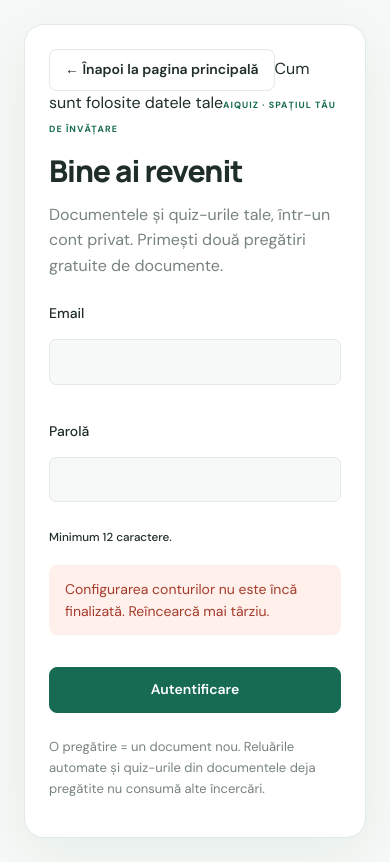
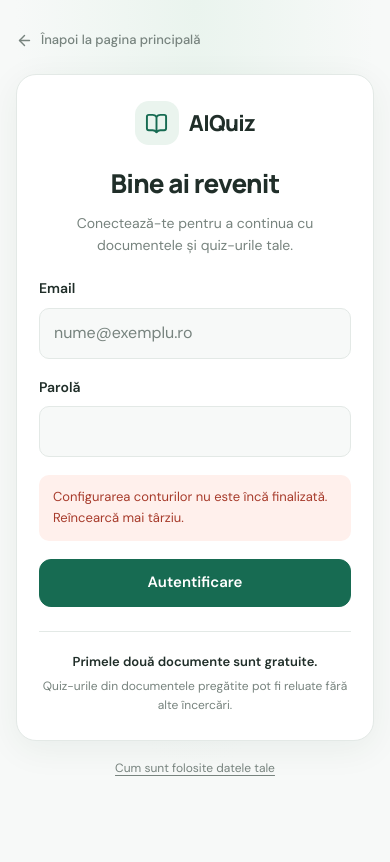
Before and after one commit to Dancik018/AiQuizzis, a Next.js app: page / in a window 390 px wide. Both pictures are taken after a click on the button "Autentificare / Creează cont". Built offline with nearby package versions, Linux system fonts and the light colour scheme; no server answers.

Commit message:
Polish responsive login and remove redundant captions

```diff
--- a/src/app/globals.css
+++ b/src/app/globals.css
@@ -1407,22 +1407,328 @@ legend {
 }
 
 /* Account boundaries and administrator workspace */
-.auth-shell { min-height:100vh; display:grid; place-items:center; padding:24px; background:var(--background,#f5f9f7); }
-.auth-card { width:min(100%,480px); background:var(--surface,#fff); border:1px solid var(--border,#dbe5e0); border-radius:20px; padding:32px; box-shadow:0 16px 60px #163b2710; }
-.auth-card h1 { margin:12px 0; font-size:30px; }
-.auth-card form { display:grid; gap:18px; margin:24px 0; }
-.auth-card label { display:grid; gap:8px; }
-.auth-card input { width:100%; padding:12px; }
-.auth-card p { line-height:1.6; }
-.google-login { display:block; text-align:center; border:1px solid var(--border,#dbe5e0); border-radius:9px; padding:12px; margin:12px 0; }
-.account-bar { display:flex; align-items:center; justify-content:flex-end; flex-wrap:wrap; gap:12px; padding:12px 24px; border-bottom:1px solid var(--border,#dbe5e0); background:var(--surface,#fff); }
-.account-bar span { overflow-wrap:anywhere; }
-.account-bar b { font-size:13px; }
-.account-notice { margin:12px 24px; }
-.admin-shell { max-width:1100px; margin:auto; padding:32px 24px; }
-.admin-users { display:grid; gap:16px; }
-.admin-user { display:flex; justify-content:space-between; align-items:center; gap:20px; padding:24px; background:var(--surface,#fff); border:1px solid var(--border,#dbe5e0); border-radius:14px; }
-.admin-user h3 { overflow-wrap:anywhere; }
-.admin-user input[type=number] { width:90px; }
-.admin-user form { margin-bottom:12px; }
-@media(max-width:600px){.account-bar{justify-content:flex-start;padding:12px;font-size:12px;gap:8px;}.auth-card{padding:24px;}.admin-user{display:block;padding:18px;}.admin-user>div+div{margin-top:16px;}}
+.auth-shell {
+  min-height: 100vh;
+  display: grid;
+  place-items: center;
+  padding: 24px;
+  background: var(--bg);
+}
+.auth-card {
+  width: min(100%, 480px);
+  background: var(--surface, #fff);
+  border: 1px solid var(--border, #dbe5e0);
+  border-radius: 20px;
+  padding: 32px;
+  box-shadow: 0 16px 60px #163b2710;
+}
+.auth-card h1 {
+  margin: 12px 0;
+  font-size: 30px;
+}
+.auth-card form {
+  display: grid;
+  gap: 18px;
+  margin: 24px 0;
+}
+.auth-card label {
+  display: grid;
+  gap: 8px;
+}
+.auth-card input:not([type='checkbox']):not([type='radio']) {
+  margin: 0;
+  width: 100%;
+  padding: 12px;
+}
+.auth-card p {
+  line-height: 1.6;
+}
+.google-login {
+  display: block;
+  text-align: center;
+  border: 1px solid var(--border, #dbe5e0);
+  border-radius: 9px;
+  padding: 12px;
+  margin: 12px 0;
+}
+.account-bar {
+  display: flex;
+  align-items: center;
+  justify-content: flex-end;
+  flex-wrap: wrap;
+  gap: 12px;
+  padding: 12px 24px;
+  border-bottom: 1px solid var(--border, #dbe5e0);
+  background: var(--surface, #fff);
+}
+.account-bar span {
+  overflow-wrap: anywhere;
+}
+.account-bar b {
+  font-size: 13px;
+}
+.account-notice {
+  margin: 12px 24px;
+}
+.admin-shell {
+  max-width: 1100px;
+  margin: auto;
+  padding: 32px 24px;
+}
+.admin-users {
+  display: grid;
+  gap: 16px;
+}
+.admin-user {
+  display: flex;
+  justify-content: space-between;
+  align-items: center;
+  gap: 20px;
+  padding: 24px;
+  background: var(--surface, #fff);
+  border: 1px solid var(--border, #dbe5e0);
+  border-radius: 14px;
+}
+.admin-user h3 {
+  overflow-wrap: anywhere;
+}
+.admin-user input[type='number'] {
+  width: 90px;
+}
+.admin-user form {
+  margin-bottom: 12px;
+}
+@media (max-width: 600px) {
+  .account-bar {
+    justify-content: flex-start;
+    padding: 12px;
+    font-size: 12px;
+    gap: 8px;
+  }
+  .auth-card {
+    padding: 24px;
+  }
+  .admin-user {
+    display: block;
+    padding: 18px;
+  }
+  .admin-user > div + div {
+    margin-top: 16px;
+  }
+}
+
+/* Clear, consistent account forms on all screen sizes. */
+.auth-shell {
+  min-height: 100svh;
+}
+.login-shell {
+  background: radial-gradient(ellipse at 50% 0%, var(--green-soft), transparent 65%), var(--bg);
+  padding: 40px 24px;
+}
+.login-layout {
+  width: min(100%, 460px);
+  min-width: 0;
+}
+.auth-back {
+  border: 0;
+  background: transparent;
+  padding: 8px 0;
+  margin-bottom: 20px;
+  color: var(--muted);
+  font-weight: 500;
+  font-size: 14px;
+}
+.auth-back:hover:not(:disabled) {
+  background: transparent;
+  color: var(--green);
+}
+.login-card {
+  width: 100%;
+  padding: 36px;
+  border-radius: 24px;
+  box-shadow: var(--shadow);
+}
+.auth-brand {
+  display: flex;
+  align-items: center;
+  justify-content: center;
+  gap: 10px;
+  margin-bottom: 26px;
+  font-family: Manrope, Arial, sans-serif;
+  font-weight: 800;
+  font-size: 22px;
+  letter-spacing: -0.7px;
+}
+.auth-brand-icon {
+  width: 44px;
+  height: 44px;
+  display: grid;
+  place-items: center;
+  background: var(--green-soft);
+  color: var(--green);
+  border-radius: 14px;
+}
+.login-card h1 {
+  text-align: center;
+  font-size: 28px;
+  letter-spacing: -0.8px;
+  line-height: 1.25;
+  margin: 0 0 12px;
+}
+.auth-intro {
+  text-align: center;
+  font-size: 14px;
+  margin-bottom: 26px;
+}
+.login-card .google-login {
+  display: flex;
+  align-items: center;
+  justify-content: center;
+  gap: 12px;
+  min-height: 48px;
+  padding: 12px 16px;
+  margin: 0;
+  font-size: 15px;
+  font-weight: 650;
+  border: 1px solid var(--border);
+  border-radius: 12px;
+  background: var(--surface);
+  transition:
+    border-color 0.15s,
+    background 0.15s;
+}
+.login-card .google-login:hover {
+  background: var(--green-soft);
+  border-color: var(--green);
+}
+.google-letter {
+  font-family: Arial, sans-serif;
+  font-size: 21px;
+  font-weight: 700;
+  color: #4285f4;
+}
+.auth-divider {
+  display: flex;
+  align-items: center;
+  gap: 14px;
+  color: var(--muted);
+  margin: 22px 0;
+  font-size: 12px;
+}
+.auth-divider::before,
+.auth-divider::after {
+  content: '';
+  flex: 1;
+  height: 1px;
+  background: var(--border);
+}
+.login-card form {
+  margin: 0;
+  gap: 18px;
+}
+.auth-card label {
+  font-size: 14px;
+  font-weight: 600;
+}
+.auth-card input:not([type='checkbox']):not([type='radio']) {
+  margin: 0;
+  min-height: 48px;
+  font-size: 16px;
+  background: var(--bg);
+  color: var(--text);
+  border: 1px solid var(--border);
+  border-radius: 10px;
+  padding: 12px 14px;
+  min-width: 0;
+}
+.auth-card input::placeholder {
+  color: var(--muted);
+  font-weight: 400;
+}
+.auth-card label small {
+  color: var(--muted);
+  font-weight: 400;
+  font-size: 12px;
+}
+.auth-card .primary {
+  min-height: 48px;
+  border-radius: 12px;
+  font-size: 15px;
+}
+.auth-card .error,
+.auth-card .notice {
+  font-size: 13px;
+  padding: 12px 14px;
+  border-radius: 10px;
+  overflow-wrap: anywhere;
+  margin: 0;
+}
+.login-card .auth-message {
+  margin-bottom: 20px;
+}
+.auth-card .auth-signup {
+  text-align: center;
+  font-size: 13px;
+  margin: 22px 0 0;
+}
+.auth-signup a {
+  color: var(--green);
+  font-weight: 650;
+  text-decoration: underline;
+  text-underline-offset: 3px;
+}
+.auth-benefit {
+  margin-top: 24px;
+  padding-top: 20px;
+  border-top: 1px solid var(--border);
+  text-align: center;
+  display: grid;
+  gap: 5px;
+  font-size: 12px;
+  color: var(--muted);
+}
+.auth-benefit strong {
+  font-size: 13px;
+  color: var(--text);
+  font-weight: 600;
+}
+.auth-privacy {
+  display: block;
+  text-align: center;
+  margin-top: 22px;
+  font-size: 12px;
+  color: var(--muted);
+  text-decoration: underline;
+  text-underline-offset: 3px;
+}
+.login-card .button-row {
+  margin-top: 20px;
+  justify-content: center;
+  flex-wrap: wrap;
+}
+@media (max-width: 520px) {
+  .login-shell {
+    padding: 20px 16px 28px;
+    place-items: start center;
+  }
+  .auth-back {
+    margin-bottom: 14px;
+    font-size: 13px;
+  }
+  .login-card {
+    padding: 26px 22px;
+    border-radius: 20px;
+  }
+  .auth-brand {
+    margin-bottom: 22px;
+  }
+  .login-card h1 {
+    font-size: 26px;
+  }
+  .auth-intro {
+    margin-bottom: 22px;
+  }
+  .auth-privacy {
+    margin-top: 18px;
+  }
+}
--- a/src/components/AccountGate.tsx
+++ b/src/components/AccountGate.tsx
@@ -3,6 +3,7 @@
 /* eslint-disable @next/next/no-location-assign-relative-destination */
 import { useEffect, useState } from 'react';
 import dynamic from 'next/dynamic';
+import { BookOpen, ArrowLeft } from 'lucide-react';
 import type { Account } from '@/lib/account-server';
 import { setStorageAccount } from '@/lib/storage';
 const Workspace = dynamic(() => import('./Workspace'));
@@ -154,30 +155,55 @@ export default function AccountGate() {
     );
   if (!user)
     return (
-      <main className="auth-shell">
-        <section className="auth-card">
+      <main className="auth-shell login-shell">
+        <div className="login-layout">
           <button
+            className="auth-back"
             type="button"
             onClick={() => {
               setShowLogin(false);
               setMessage('');
             }}
           >
-            ← Înapoi la pagina principală
+            <ArrowLeft size={17} aria-hidden="true" /> Înapoi la pagina principală
           </button>
-          <a href="/privacy">Cum sunt folosite datele tale</a>
-          <span className="eyebrow">AIQUIZ · SPAȚIUL TĂU DE ÎNVĂȚARE</span>
-          <h1>
+          <section className="auth-card login-card" aria-labelledby="login-title">
+            <div className="auth-brand">
+              <span className="auth-brand-icon">
+                <BookOpen size={23} aria-hidden="true" />
+              </span>
+              <span>AIQuiz</span>
+            </div>
+            <h1 id="login-title">
               {mode === 'signup'
                 ? 'Creează un cont'
                 : mode === 'recover'
                   ? 'Recuperează accesul'
                   : 'Bine ai revenit'}
             </h1>
-          <p>
-            Documentele și quiz-urile tale, într-un cont privat. Primești două pregătiri gratuite de
-            documente.
+            <p className="auth-intro">
+              {mode === 'recover'
+                ? 'Introdu adresa de email pentru a recupera accesul.'
+                : 'Conectează-te pentru a continua cu documentele și quiz-urile tale.'}
             </p>
+            {message && (
+              <p className="notice auth-message" role="status">
+                {message}
+              </p>
+            )}
+            {google && mode !== 'recover' && (
+              <>
+                <a className="google-login" href="/api/auth/google">
+                  <span className="google-letter" aria-hidden="true">
+                    G
+                  </span>
+                  Continuă cu Google
+                </a>
+                <div className="auth-divider">
+                  <span>sau cu email</span>
+                </div>
+              </>
+            )}
             <form
               onSubmit={async (e) => {
                 e.preventDefault();
@@ -202,7 +228,14 @@ export default function AccountGate() {
             >
               <label>
                 Email
-              <input name="email" type="email" autoComplete="email" maxLength={254} required />
+                <input
+                  name="email"
+                  placeholder="nume@exemplu.ro"
+                  type="email"
+                  autoComplete="email"
+                  maxLength={254}
+                  required
+                />
               </label>
               {mode !== 'recover' && (
                 <label>
@@ -215,17 +248,12 @@ export default function AccountGate() {
                     maxLength={128}
                     required
                   />
-                <small>Minimum 12 caractere.</small>
+                  {mode === 'signup' && <small>Minimum 12 caractere.</small>}
                 </label>
               )}
               {error && (
                 <p className="error" role="alert">
                   {error}
-              </p>
-            )}
-            {message && (
-              <p className="notice" role="status">
-                {message}
                 </p>
               )}
               <button className="primary" disabled={busy}>
@@ -238,11 +266,6 @@ export default function AccountGate() {
                       : 'Autentificare'}
               </button>
             </form>
-          {google && (
-            <a className="google-login" href="/api/auth/google">
-              Continuă cu Google
-            </a>
-          )}
             {emailEnabled && (
               <div className="button-row">
                 <button
@@ -260,16 +283,19 @@ export default function AccountGate() {
               </div>
             )}
             {!emailEnabled && google && (
-            <p className="muted">
-              Pentru un cont nou, continuă cu Google. Autentificarea cu parolă este disponibilă
-              pentru conturile existente.
+              <p className="auth-signup">
+                Nu ai cont? <a href="/api/auth/google">Creează unul cu Google</a>
               </p>
             )}
-          <p className="muted">
-            O pregătire = un document nou. Reluările automate și quiz-urile din documentele deja
-            pregătite nu consumă alte încercări.
-          </p>
+            <div className="auth-benefit">
+              <strong>Primele două documente sunt gratuite.</strong>
+              <span>Quiz-urile din documentele pregătite pot fi reluate fără alte încercări.</span>
+            </div>
           </section>
+          <a className="auth-privacy" href="/privacy">
+            Cum sunt folosite datele tale
+          </a>
+        </div>
       </main>
     );
   return (
```
Also changed, not shown: src/components/Workspace.tsx (+1 -15 lines), 2 other files (tests, documents, lock files or other folders). Lines whose indentation alone changed are shown as unchanged.
